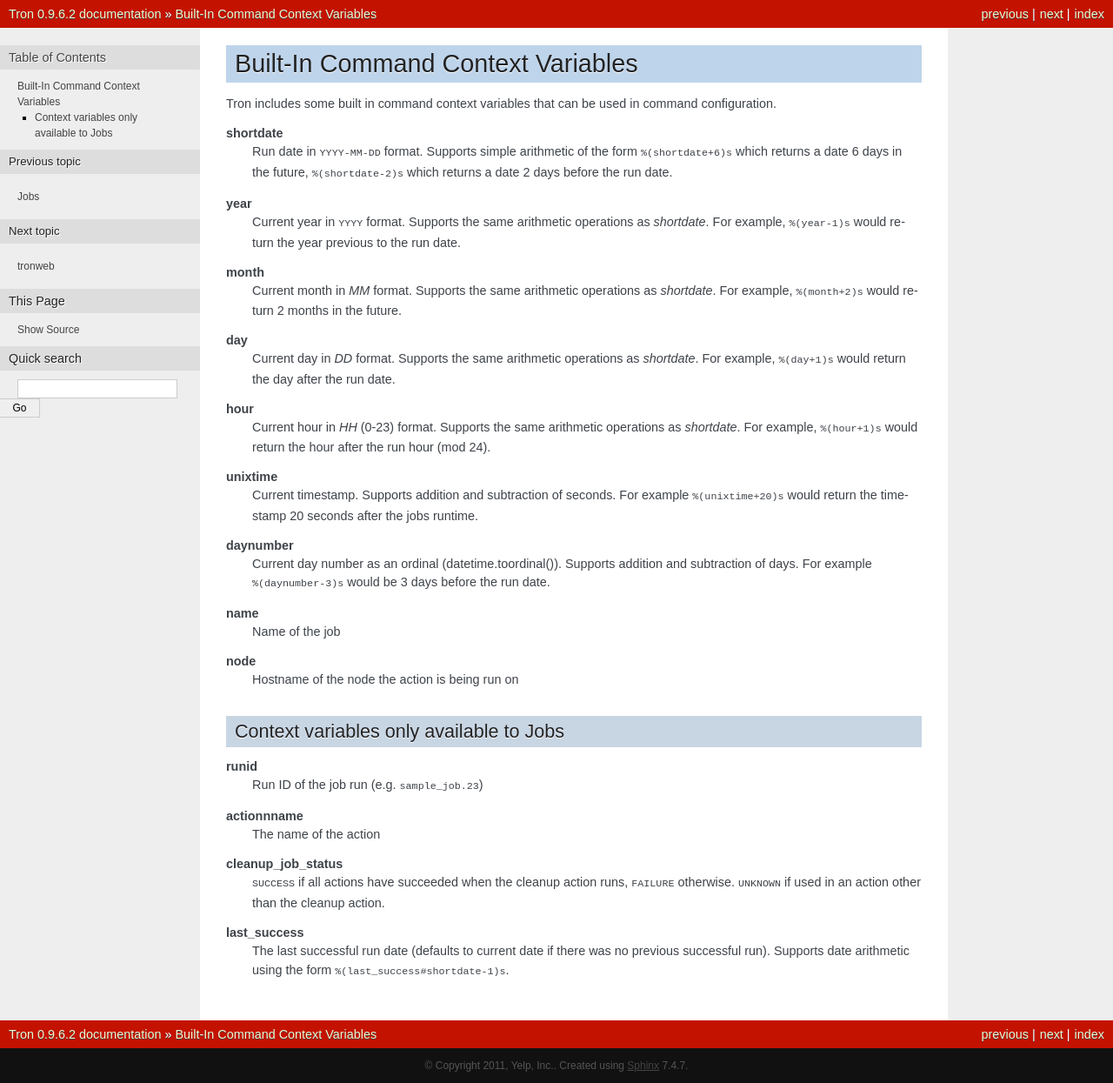
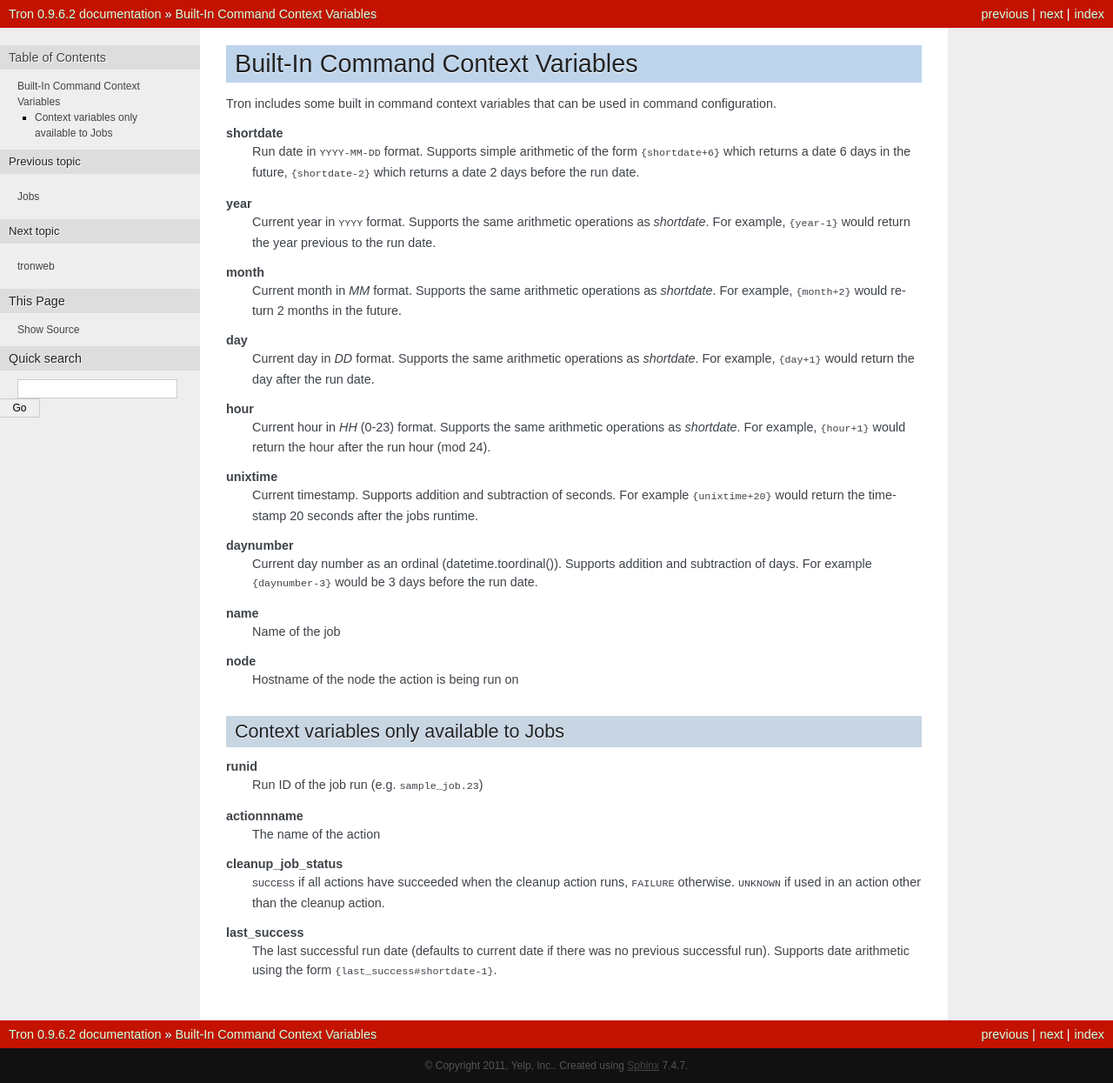
Before and after one commit to Yelp/Tron, a Sphinx documentation site: the page built from docs/command_context.rst, in a window 1280 px wide. Shown: the whole page at 87% size. Built offline with Sphinx 7.4.7, drawn with Linux system fonts in a browser that asks for light colours.

Commit message:
update docs using format string

```diff
--- a/docs/command_context.rst
+++ b/docs/command_context.rst
@@ -10,37 +10,37 @@ command configuration.
 
 **shortdate**
     Run date in ``YYYY-MM-DD`` format. Supports simple arithmetic of the
-    form ``%(shortdate+6)s`` which returns a date 6 days in the future,
-    ``%(shortdate-2)s`` which returns a date 2 days before the run date.
+    form ``{shortdate+6}`` which returns a date 6 days in the future,
+    ``{shortdate-2}`` which returns a date 2 days before the run date.
 
 **year**
     Current year in ``YYYY`` format. Supports the same arithmetic operations
-    as `shortdate`. For example, ``%(year-1)s`` would return the year previous
+    as `shortdate`. For example, ``{year-1}`` would return the year previous
     to the run date.
 
 **month**
     Current month in `MM` format. Supports the same arithmetic operations
-    as `shortdate`. For example, ``%(month+2)s`` would return 2 months in the
+    as `shortdate`. For example, ``{month+2}`` would return 2 months in the
     future.
 
 **day**
     Current day in `DD` format. Supports the same arithmetic operations
-    as `shortdate`. For example, ``%(day+1)s`` would return the day after the
+    as `shortdate`. For example, ``{day+1}`` would return the day after the
     run date.
 
 **hour**
     Current hour in `HH` (0-23) format. Supports the same arithmetic operations
-    as `shortdate`. For example, ``%(hour+1)s`` would return the hour after the
+    as `shortdate`. For example, ``{hour+1}`` would return the hour after the
     run hour (mod 24).
 
 **unixtime**
     Current timestamp. Supports addition and subtraction of seconds. For
-    example ``%(unixtime+20)s`` would return the timestamp 20 seconds after
+    example ``{unixtime+20}`` would return the timestamp 20 seconds after
     the jobs runtime.
 
 **daynumber**
     Current day number as an ordinal (datetime.toordinal()). Supports addition
-    and subtraction of days. For example ``%(daynumber-3)s`` would be 3 days
+    and subtraction of days. For example ``{daynumber-3}`` would be 3 days
     before the run date.
 
 **name**
@@ -67,4 +67,4 @@ Context variables only available to Jobs
 **last_success**
     The last successful run date (defaults to current date if there was no
     previous successful run). Supports date arithmetic using the form
-    ``%(last_success#shortdate-1)s``.
+    ``{last_success#shortdate-1}``.
--- a/docs/config.rst
+++ b/docs/config.rst
@@ -57,7 +57,7 @@ example::
             - name: "print_run_id"
               # prints 'command_context_demo.1' on the first run,
               # 'command_context_demo.2' on the second, etc.
-              command: "echo %(runid)"
+              command: "echo {runid}"
 
 SSH
 ---
--- a/docs/jobs.rst
+++ b/docs/jobs.rst
@@ -152,9 +152,9 @@ Example Actions
             start_time: 04:00:00
           actions:
             - name: verify_logs_present
-              command: "ls /var/log/app/log_%(shortdate-1).txt"
+              command: "ls /var/log/app/log_{shortdate-1}.txt"
             - name: convert_logs
-              command: "convert_logs /var/log/app/log_%(shortdate-1).txt /var/log/app_converted/log_%(shortdate-1).txt"
+              command: "convert_logs /var/log/app/log_{shortdate-1}.txt /var/log/app_converted/log_{shortdate-1}.txt"
               requires: [verify_logs_present]
 
 .. _job_scheduling:
```
Also changed, not shown: docs/sample_config.yaml (+4 -4 lines).
